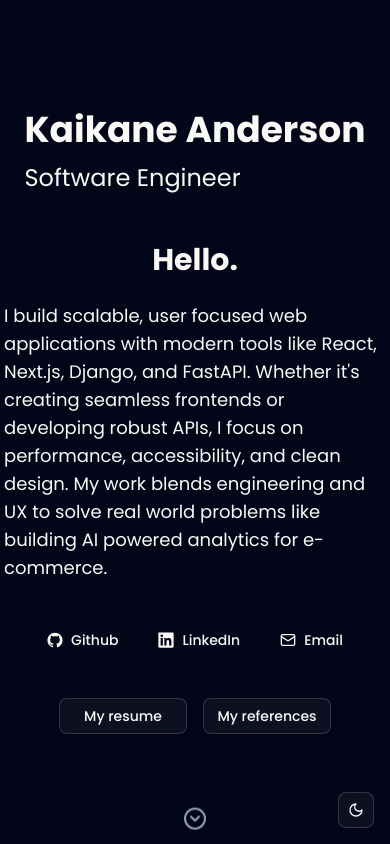
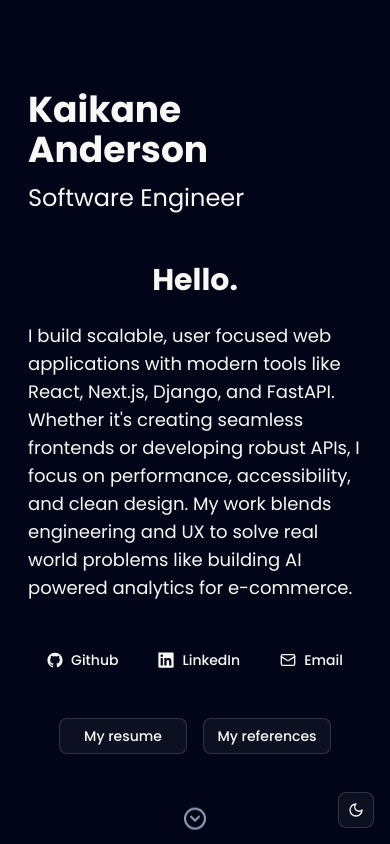
Before and after one commit to Kvikvne/portfolio, a Next.js app: page / in a window 390 px wide. Shown: the top 844 px of the page. Built offline with nearby package versions, Linux system fonts and the light colour scheme.

Commit message:
fix for mobile hero

```diff
--- a/src/components/hero.tsx
+++ b/src/components/hero.tsx
@@ -39,7 +39,7 @@ export function Hero() {
     return (
         <section
             id="home"
-            className="min-h-svh py-15 md:py-20  flex items-center justify-center flex-col"
+            className="min-h-svh py-15 md:py-20 px-6 md:px-0 flex items-center justify-center flex-col"
         >
             <div className="hidden md:visable absolute top-0 left-1/2 -translate-x-1/2 h-[50rem] w-[50rem] rounded-full bg-purple-800 opacity-8 blur-[200px] z-0" />
             <div className=" flex flex-col gap-1 z-1">
```
